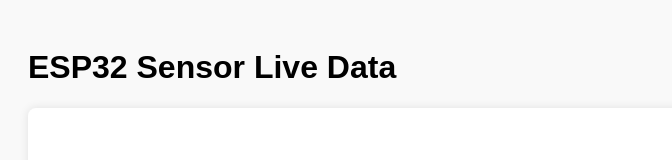
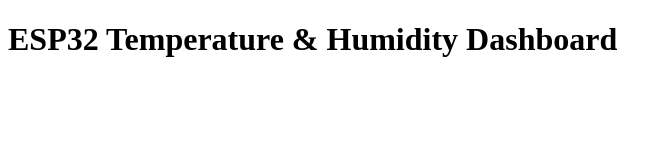
Before and after one commit to jhonbiks/temp-hum-dashboard, a plain HTML site: page index.html in a window 1280 px wide. Shown: the whole page, without its empty margins (0-672 px from the left). Drawn offline with nearby package versions, Linux system fonts and the light colour scheme; no server answers.

Commit message:
Add files via upload

```diff
--- a/index.html
+++ b/index.html
@@ -1,22 +1,16 @@
 <!DOCTYPE html>
 <html>
 <head>
-  <title>ESP Sensor Dashboard</title>
+  <title>ESP32 Dashboard</title>
   <script src="https://cdn.jsdelivr.net/npm/chart.js"></script>
-  <style>
-    body { font-family: sans-serif; padding: 20px; background: #f9f9f9; }
-    canvas { background: white; border-radius: 8px; box-shadow: 0 0 10px rgba(0,0,0,0.1); }
-  </style>
 </head>
 <body>
-  <h1>ESP32 Sensor Live Data</h1>
+  <h1>ESP32 Temperature & Humidity Dashboard</h1>
   <canvas id="myChart" width="800" height="400"></canvas>
 
   <script>
-    const csvUrl = https://docs.google.com/spreadsheets/d/e/2PACX-1vTe6lsYmds4391Gzp0MADP6CTgly8gI4cir2JlbJcoR9SSDppZw5rPXHuGfufWOGKXh9inmChEaZ8Ak/pub?gid=0&single=true&output=csv; //
-
     async function fetchData() {
-  const res = await fetch('https://docs.google.com/spreadsheets/d/e/your-sheet-id/pub?output=csv');
+      const res = await fetch('https://docs.google.com/spreadsheets/d/e/2PACX-1vTe6lsYmds4391Gzp0MADP6CTgly8gI4cir2JlbJcoR9SSDppZw5rPXHuGfufWOGKXh9inmChEaZ8Ak/pub?gid=0&single=true&output=csv');
       const text = await res.text();
       const rows = text.trim().split('\n').map(row => row.split(','));
       const labels = [], temp = [];
@@ -41,7 +35,6 @@ async function fetchData() {
       });
     }
     fetchData();
-
   </script>
 </body>
 </html>
```
Lines whose indentation alone changed are shown as unchanged.
